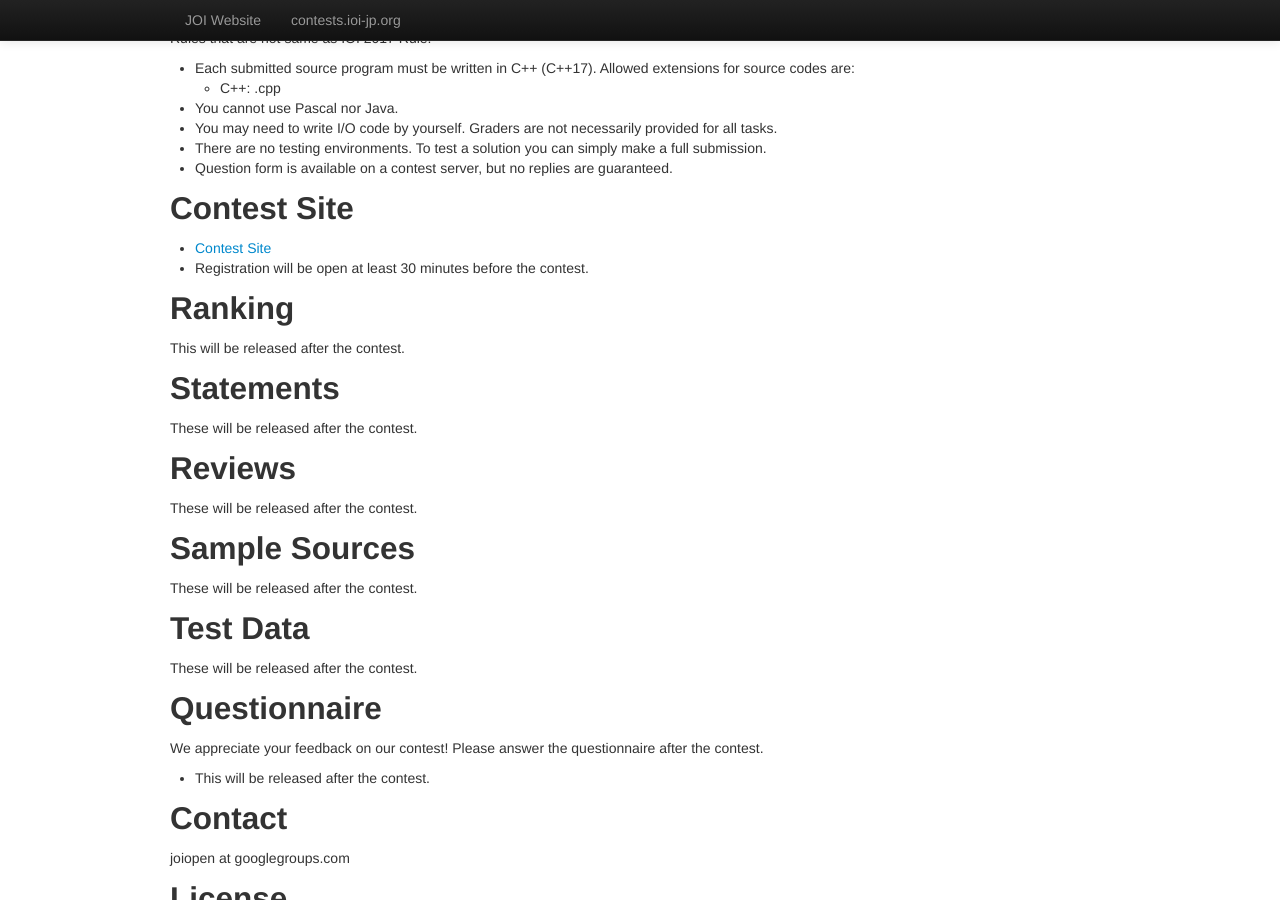
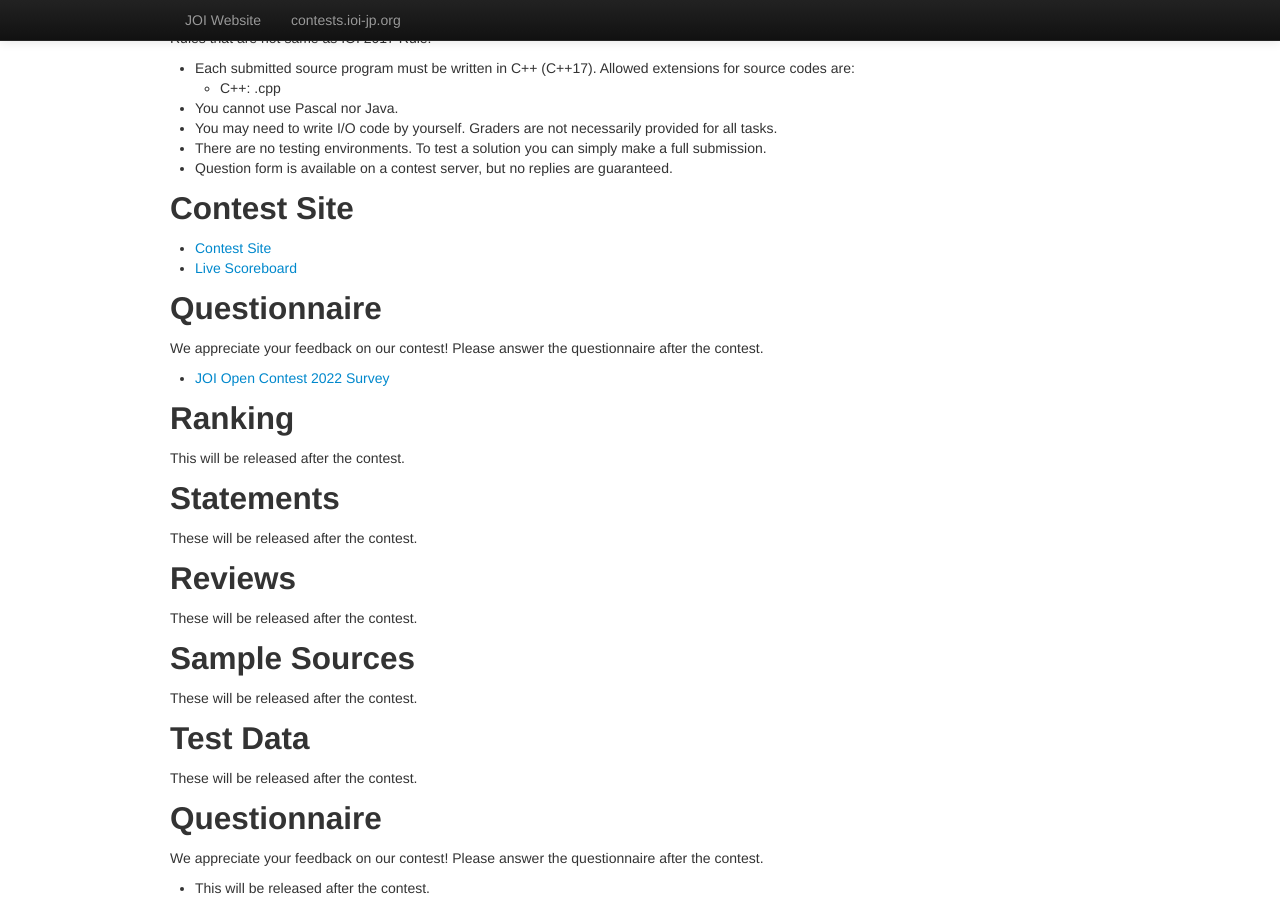
Before and after one commit to jcioi/joi-contests-site, a Jekyll site: the page built from open-2022/index.md, in a window 1280 px wide and 900 px high, scrolled down 922 px. Built offline with Jekyll 4.4.1, drawn with Linux system fonts in a browser that asks for light colours.

Commit message:
Add link to live scoreboard and Questionnaire

```diff
--- a/open-2022/index.md
+++ b/open-2022/index.md
@@ -84,7 +84,13 @@ Rules that are not same as IOI 2017 Rule:
 ## Contest Site
 
 - [Contest Site](https://cms.ioi-jp.org)
-- Registration will be open at least 30 minutes before the contest.
+- [Live Scoreboard](https://ranking.cms.ioi-jp.org/Ranking.html)
+
+## Questionnaire
+We appreciate your feedback on our contest!
+Please answer the questionnaire after the contest.
+
+- [JOI Open Contest 2022 Survey](https://forms.gle/F16WMjCcDTHBmWbz8)
 
 ## Ranking
 
```
